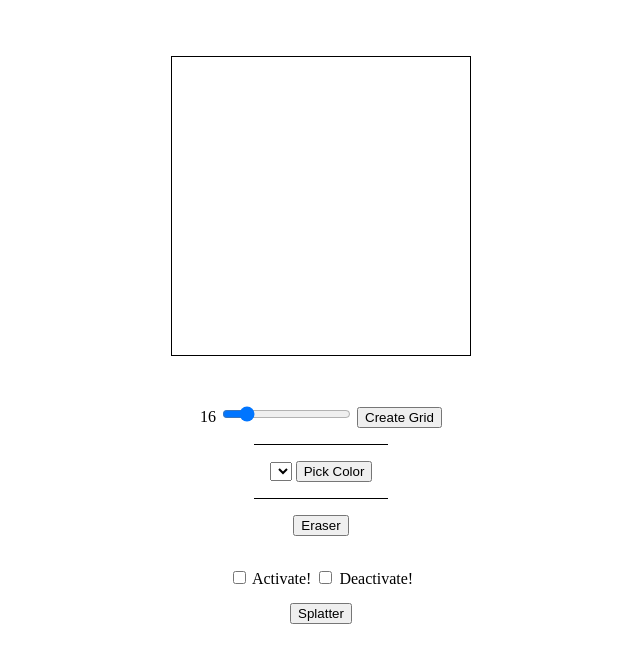
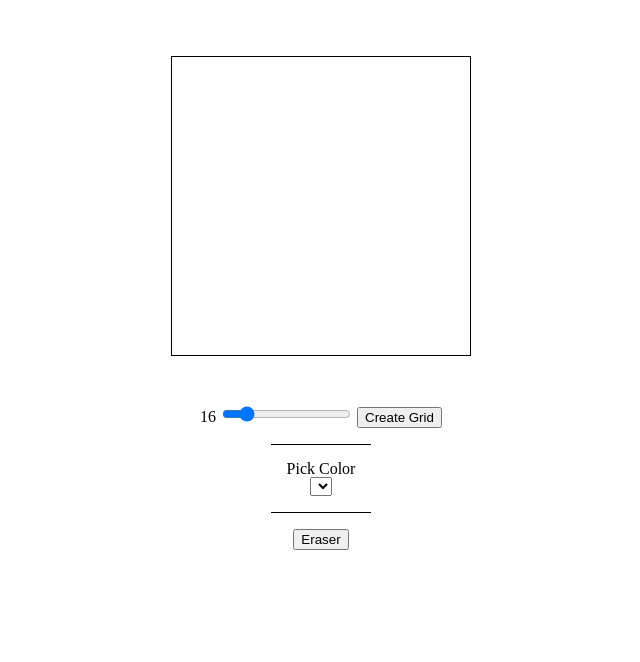
Before and after one commit to Dan-McGrath/Etch-a-Sketch, a plain HTML site: page index.html in a window 1280 px wide. Shown: the part 120-782 px from the top of the page, without its empty margins (319-959 px from the left). Drawn offline with Linux system fonts and the light colour scheme.

Commit message:
Simplify design

```diff
--- a/index.html
+++ b/index.html
@@ -20,22 +20,15 @@
             <button data-active="true" data-size="16" id="create-grid">Create Grid</button>
         </div>
         <div class="pick-color">
-            <select name="color" id="pick-color" >
+            <h2 class="title">Pick Color</h2>
+            <select name="color" id="pick-color" value="black">
             </select>
-           <button>Pick Color</button>
+
         </div>
         <div class="eraser">
             <button data-active="false" id="eraser">Eraser</button>
         </div>
-        <div class="splatter">
-            <input type="checkbox" name="splatter" id="active" >
-            <label for="active">Activate!</label>
-            <input type="checkbox" name="splatter" id="not-active">
-            <label for="not-active">Deactivate!</label>
-            <div>
-                <button class="random-color" title="Get random color each click">Splatter</button>
-            </div>
-        </div>
+
 
     </div>
 </body>
```
